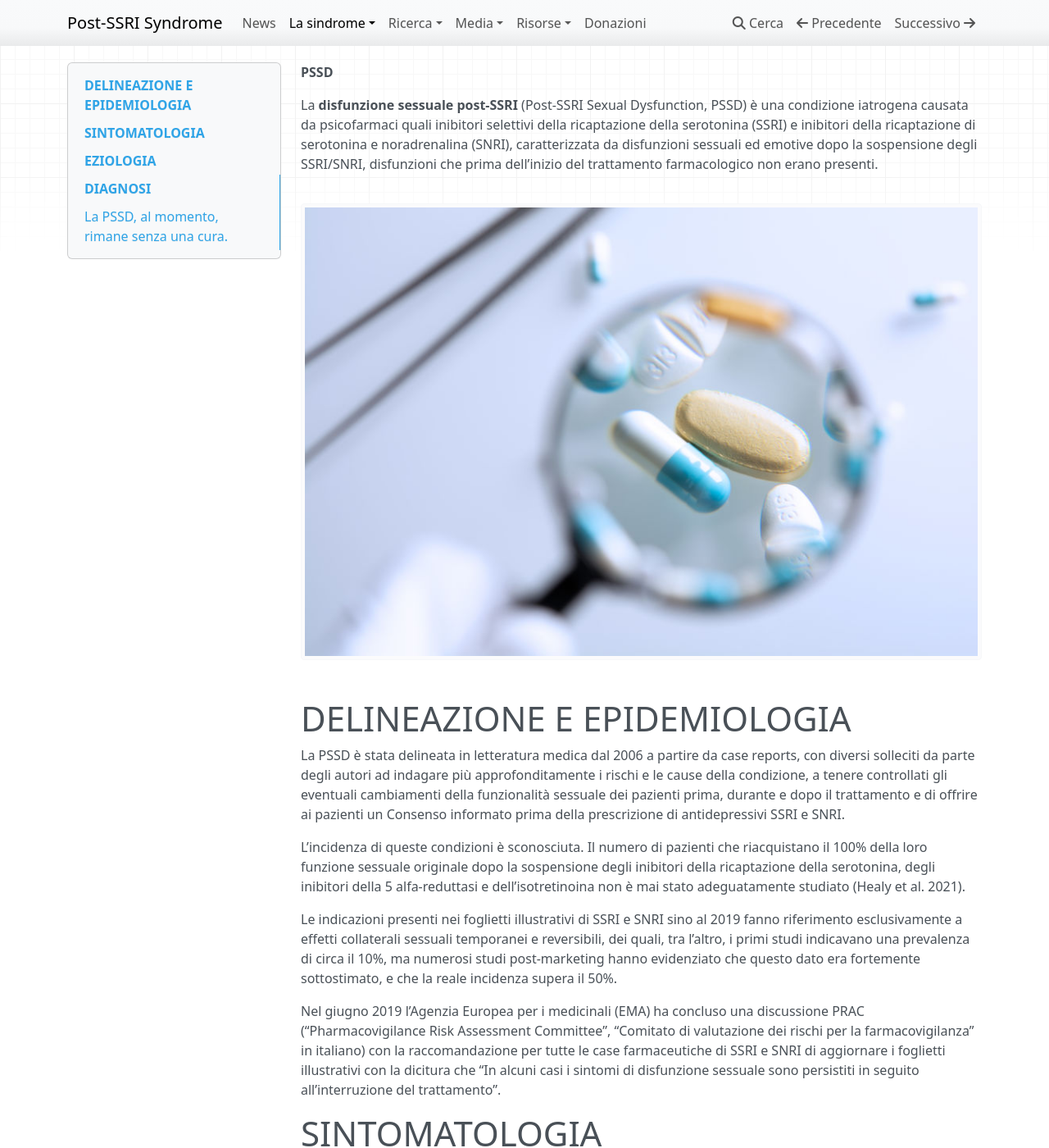
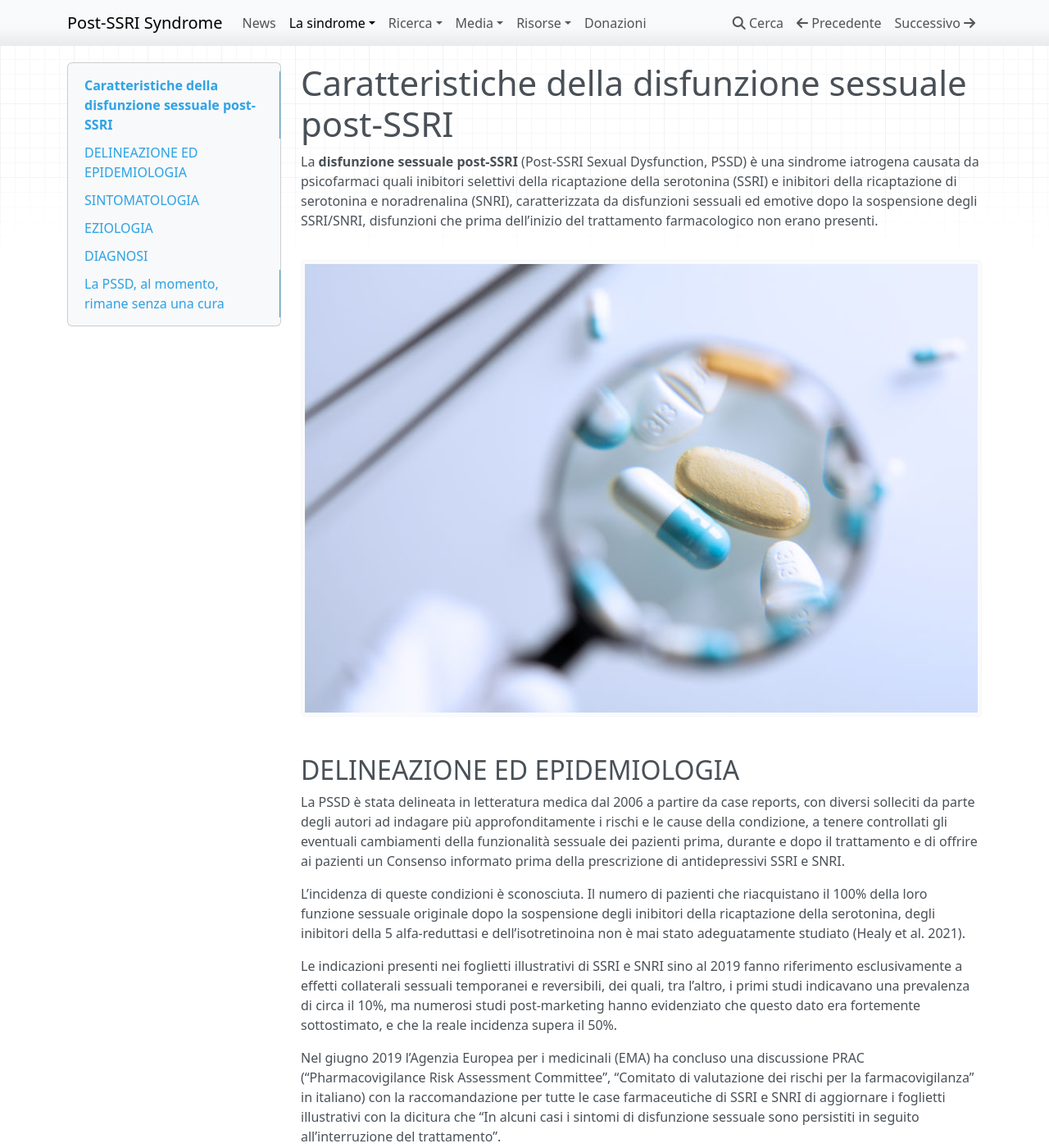
Before and after one commit to postssrisyndrome/windmill, an MkDocs documentation site: the page built from docs/la-sindrome/caratteristiche.md, in a window 1280 px wide and 1400 px high. Shown: the whole window at 82% size. Built offline with MkDocs 1.6.1, drawn with Linux system fonts in a browser that asks for light colours; nearby versions of some CDN libraries; some of the changed text lies outside the part shown.

Commit message:
la-sindrome/caratteristiche: fix vari intestazioni e formattazione
sostituzione di "condizione" con "sindrome"

```diff
--- a/docs/la-sindrome/caratteristiche.md
+++ b/docs/la-sindrome/caratteristiche.md
@@ -1,16 +1,11 @@
----
-slug: "/"
-title: Caratteristiche
-sidebar_label: Caratteristiche
 
----
-**PSSD**
+# Caratteristiche della disfunzione sessuale post-SSRI
 
-La **disfunzione sessuale post-SSRI** (Post-SSRI Sexual Dysfunction, PSSD) è una condizione iatrogena causata da psicofarmaci quali inibitori selettivi della ricaptazione della serotonina (SSRI) e inibitori della ricaptazione di serotonina e noradrenalina (SNRI), caratterizzata da disfunzioni sessuali ed emotive dopo la sospensione degli SSRI/SNRI, disfunzioni che prima dell’inizio del trattamento farmacologico non erano presenti.
+La **disfunzione sessuale post-SSRI** (Post-SSRI Sexual Dysfunction, PSSD) è una sindrome iatrogena causata da psicofarmaci quali inibitori selettivi della ricaptazione della serotonina (SSRI) e inibitori della ricaptazione di serotonina e noradrenalina (SNRI), caratterizzata da disfunzioni sessuali ed emotive dopo la sospensione degli SSRI/SNRI, disfunzioni che prima dell’inizio del trattamento farmacologico non erano presenti.
 
 ![](/img/113207765_s.jpg)
 
-# DELINEAZIONE E EPIDEMIOLOGIA
+## DELINEAZIONE ED EPIDEMIOLOGIA
 
 La PSSD è stata delineata in letteratura medica dal 2006 a partire da case reports, con diversi solleciti da parte degli autori ad indagare più approfonditamente i rischi e le cause della condizione, a tenere controllati gli eventuali cambiamenti della funzionalità sessuale dei pazienti prima, durante e dopo il trattamento e di offrire ai pazienti un Consenso informato prima della prescrizione di antidepressivi SSRI e SNRI.
 
@@ -20,7 +15,7 @@ Le indicazioni presenti nei foglietti illustrativi di SSRI e SNRI sino al 2019 f
 
 Nel giugno 2019 l’Agenzia Europea per i medicinali (EMA) ha concluso una discussione PRAC (“Pharmacovigilance Risk Assessment Committee”, “Comitato di valutazione dei rischi per la farmacovigilanza” in italiano) con la raccomandazione per tutte le case farmaceutiche di SSRI e SNRI di aggiornare i foglietti illustrativi con la dicitura che “In alcuni casi i sintomi di disfunzione sessuale sono persistiti in seguito all’interruzione del trattamento”.
 
-# SINTOMATOLOGIA
+## SINTOMATOLOGIA
 
 La PSSD può presentarsi come una continuazione di effetti collaterali sessuali cominciati durante il trattamento, o anche insorgere, o peggiorare, al momento della sospensione.
 
@@ -41,11 +36,11 @@ I sintomi sessuali più comuni di PSSD sono:
 * disfunzioni cognitive;
 * disturbi sensoriali.
 
-# EZIOLOGIA
+## EZIOLOGIA
 
 Diverse ipotesi sono state formulate, specialmente a partire dai vari meccanismi già osservati implicati negli effetti collaterali sessuali durante l’uso di antidepressivi.
 
-**Ipotesi sui meccanismi alla base delle disfunzioni sessuali indotte da antidepressivi serotoninergici**
+### Ipotesi sui meccanismi alla base delle disfunzioni sessuali indotte da antidepressivi serotoninergici
 
 Tra i meccanismi vi sono alterazioni neuroendocrine indotte dagli SSRI, come aumento della serotonina e della prolattina, blocco dei recettori α1-adrenergici, diminuzione di dopamina, testosterone e ossitocina e riduzione della sintesi di ossido nitrico.
 
@@ -55,13 +50,13 @@ Ben-Sheetrit et al. hanno ipotizzato che anche la neurotossicità serotoninergic
 
 Altri meccanismi implicati negli effetti collaterali sessuali degli antidepressivi serotoninergici sono l’interazione serotonina-dopamina, effetti sulla proopiomelanocortina e melanocortina, disregolazione dell’asse ipotalamo-ipofisi-testicolo.
 
-**Ipotesi dell’alterazione epigenetica**
+#### Ipotesi dell’alterazione epigenetica
 
 Il recettore 5-HT1A è il recettore della serotonina più diffuso nel sistema nervoso. Esso agisce soprattutto come autorecettore con funzioni di feedback, diminuendo il rilascio di serotonina quando questa risulta troppo elevata. Si ritiene che affinché i farmaci antidepressivi possano espletare il loro effetto serotoninergico, l’autorecettore debba desensibilizzarsi interrompendo così il meccanismo di feedback. Ciò spiegherebbe la latenza di circa 2 settimane tra la prima assunzione del farmaco e l’effetto antidepressivo dello stesso. La desensibilizzazione e sottoregolazione di 5-HT1A sono coinvolte nella regolazione della risposta sessuale, inibendo la funzione sessuale e la trasmissione dopaminergica, responsabile, tra le tante cose, delle sensazioni edoniche.
 
 Csoka et al. hanno ipotizzato che i recettori 5-HT1A possano rimanere desensibilizzati e sottoregolati in modo persistente ad opera di alterazioni nell’espressione genica, in seguito ad un’esposizione cronica a SSRI ed hanno successivamente condotto uno studio sulla metilazione del DNA indotta da uno SSRI.
 
-# DIAGNOSI
+## DIAGNOSI
 
 Sebbene la capacità di diagnosticare gli effetti avversi dovrebbe far parte delle competenze di qualsiasi prescrittore, il fatto che queste condizioni possono persistere o emergere dopo la sospensione del farmaco responsabile aggiunge un ulteriore livello di complessità. Inoltre, queste condizioni sono poco conosciute e poco comprese dagli operatori sanitari.
 
@@ -76,6 +71,6 @@ Esso fornisce criteri diagnostici per:
 * sindrome post-finasteride (PFS)
 * disfunzione sessuale post-retinoide (PRSD)
 
-## **La PSSD, al momento, rimane senza una cura.**
+## La PSSD, al momento, rimane senza una cura
 
-### **Grazie alle segnalazioni degli effetti collaterali persistenti alle Agenzie di Farmacovigilanza in tutto in mondo da parte di un numero sempre crescente di uomini e donne, la comunità medica e scientifica sta iniziando a prendere consapevolezza della portata del problema.**
+**Grazie alle segnalazioni degli effetti collaterali persistenti alle [Agenzie di Farmacovigilanza](../risorse/organismi.md) in tutto in mondo da parte di un numero sempre crescente di uomini e donne, la comunità medica e scientifica sta iniziando a prendere consapevolezza della portata del problema.**
```
